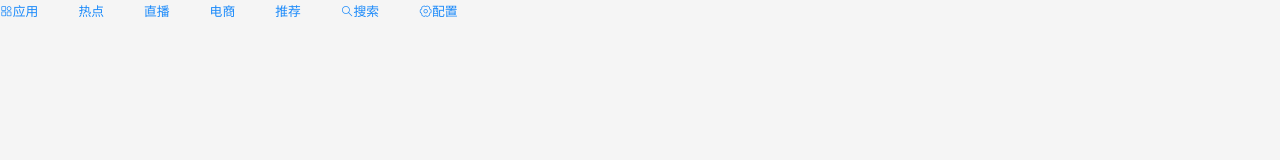
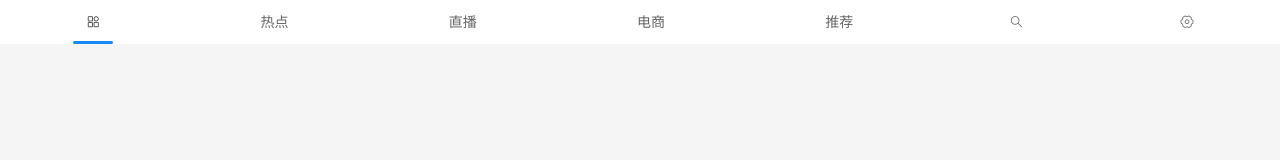
Before and after one commit to liuhailove/tcapp, a Vue app: page /#/home in a window 1280 px wide. Shown: the top 160 px of the page. Built offline with nearby package versions, Linux system fonts and the light colour scheme.

Commit message:
UI优化

```diff
--- a/package.json
+++ b/package.json
@@ -10,6 +10,7 @@
   },
   "dependencies": {
     "@vant/auto-import-resolver": "^1.0.2",
+    "@vant/touch-emulator": "^1.4.0",
     "amfe-flexible": "^2.2.1",
     "axios": "^1.6.3",
     "better-scroll": "^2.5.1",
--- a/src/App.vue
+++ b/src/App.vue
@@ -1,17 +1,35 @@
 <template>
- <div id="app">
-   <router-view/>
- </div>
+  <div id="app">
+    <router-view/>
+  </div>
 </template>
+<script setup>
+window.onload = function () {
+  document.addEventListener('touchstart', function (event) {
+    if (event.touches.length > 1) {
+      event.preventDefault()
+    }
+  })
+  document.addEventListener('gesturestart', function (event) {
+    event.preventDefault()
+  })
+}
+</script>
+
 <style lang="less">
-*{margin: 0;padding: 0;}
-html,body{
+* {
+  margin: 0;
+  padding: 0;
+}
+
+html, body {
   width: 100%;
   height: 100%;
   overflow-x: hidden;
   background: #f5f5f5;
 }
-#app{
+
+#app {
   height: 100%;
 }
 </style>
--- a/src/main.ts
+++ b/src/main.ts
@@ -25,6 +25,7 @@ import 'vant/lib/index.css';
 import router from '@/router';
 import "vant/es/toast/style"; //轻提示样式
 import "amfe-flexible";
+import '@vant/touch-emulator';
 
 const app = createApp(App);
 // setToastDefaultOptions({ duration: 800 }); //修改轻提示默认配置
--- a/src/views/home/Index.vue
+++ b/src/views/home/Index.vue
@@ -7,12 +7,6 @@
 
 <!--    </div>-->
 
-
-    <!--    &lt;!&ndash; 底部内容作者作品组件显示 &ndash;&gt;-->
-    <!--    <div  class="workBottom">-->
-    <!--      <input type="text" @keyup.enter="publish()" placeholder="善语结善缘，恶言伤人心" v-model.trim="chatText">-->
-    <!--      <van-icon name="guide-o" @click="publish()" color="#000" />-->
-    <!--    </div>-->
     <!-- 回到顶部按钮 -->
     <!--    <v-top/>-->
   </div>
@@ -75,12 +69,6 @@ const isSidebarVisible = ref(false);
 const handleTabClick = (tabId) => {
   console.info("sidebarVisible.value" + tabId);
 
-  // if (this.activeTab === tabId) {
-  //   this.sidebarVisible = !this.sidebarVisible;
-  // } else {
-  //   this.activeTab = tabId;
-  //   this.sidebarVisible = true;
-  // }
   if (tabId === 1) {
     this.sidebarVisible = true;
     isSidebarVisible.value = true;
@@ -106,41 +94,4 @@ const handleTabClick = (tabId) => {
 
 }
 
-.top-bar {
-  width: 80%;
-}
-
-
-//.workBottom {
-//  position: fixed;
-//  bottom: 0;
-//  left: 0;
-//  width: 100%;
-//  padding: 15px 0;
-//  display: flex;
-//  align-items: center;
-//  justify-content: space-evenly;
-//
-//  input {
-//    // 透明背景
-//    background-color: rgba(0, 0, 0, 0, 1);
-//    border: 0;
-//    margin-right: 5px;
-//    color: #fff;
-//    font-size: 16px;
-//    width: 75%;
-//    padding: 8px 0;
-//  }
-//
-//  input::-webkit-input-placeholder {
-//    color: #bababa;
-//    font-size: 14px;
-//  }
-//
-//  :deep(.van-icon-guide-o) {
-//    vertical-align: middle;
-//  }
-//}
-
-
 </style>
--- a/src/views/home/components/sidebar/TopBar.vue
+++ b/src/views/home/components/sidebar/TopBar.vue
@@ -1,21 +1,29 @@
 <template>
-  <div id="top-bar">
-    <van-space :size="40">
-      <div id="topBar" v-for="(item,index) in tobBar">
-        <van-icon size="1vw"
-                  color="#1989fa"
-                  @click="handleBarClick(index,item.name)"
-                  :name="item.icon"
-        >
+  <div id="top-bar" class="topBarContainer">
+    <!-- 导航项内容 -->
+    <!--    <van-grid :column-num="tobBar.length" :border="false" >-->
+    <!--      <van-grid-item v-for="(item,idx) in tobBar"-->
+    <!--                     :key="idx"-->
+    <!--                     :icon="item.icon"-->
+    <!--                     :text="item.title"-->
+    <!--                     @click="handleBarClick(idx,item.name)"-->
+    <!--      />-->
+    <!--    </van-grid>-->
+    <van-tabs v-model:active="active" sticky @click-tab="onClickTab">
+      <van-tab v-for="(item,idx) in tobBar" :name="item.to">
+        <template #title>
+          <van-icon :name="item.icon"/>
           {{ item.title }}
-        </van-icon>
-      </div>
-    </van-space>
+        </template>
+      </van-tab>
+    </van-tabs>
   </div>
 </template>
 <script setup lang="ts">
+
 const router = useRouter()
 
+const active = ref(0)
 const tobBar = ref([]);
 onMounted(() => {
   // 在下次 DOM 更新循环结束后执行回调
@@ -25,11 +33,16 @@ onMounted(() => {
   });
 })
 
+const onClickTab = (item) => {
+  console.info("onClickTab:" + item.name)
+  router.push(item.name);
+};
+
 const initData = () => {
   tobBar.value = [
     {
       name: "app",
-      title: "应用",
+      title: "",
       icon: "apps-o",
       to: "/app",
       id: 1,
@@ -64,14 +77,14 @@ const initData = () => {
     },
     {
       name: "search",
-      title: "搜索",
+      title: "",
       icon: "search",
       to: "/search",
       id: 6,
     },
     {
       name: "setting",
-      title: "配置",
+      title: "",
       icon: "setting-o",
       to: "/setting",
       id: 7,
@@ -83,3 +96,10 @@ const handleBarClick = (index, name) => {
   router.push(name);
 }
 </script>
+
+<style lang="less" scoped>
+.topBarContainer {
+  height: 30px;
+  width: 100%;
+}
+</style>
--- a/src/views/mall/Index.vue
+++ b/src/views/mall/Index.vue
@@ -1,8 +1,9 @@
 <template>
   <div>
     <div v-if="!isShowLoading">
+      <top-bar/>
       <!-- 搜索框 -->
-      <goods-search />
+      <goods-search/>
 
       <!-- 快捷导航 -->
       <quick-nav/>
@@ -26,10 +27,8 @@
   </div>
 </template>
 <script setup lang="ts">
-// import {advertList} from '@/api/home'
-// import {categoryList} from '@/api/category'
-// import {goodsList} from '@/api/goods'
 
+import TopBar from '@/views/home/components/sidebar/TopBar.vue';
 import loading from '@/components/loading/LoadingGif.vue';
 import AdCarousel from '@/views/mall/components/AdCarousel/Index.vue';
 import CategoryNav from '@/views/mall/components/CategoryNav/Index.vue';
--- a/src/views/mall/components/QuickNav/Index.vue
+++ b/src/views/mall/components/QuickNav/Index.vue
@@ -1,16 +1,107 @@
 <template>
-  <div id="quickNav">
-    <van-grid clickable :column-num="10" :border="false">
-      <van-grid-item icon="orders-o" text="我的订单" to="/" />
-      <van-grid-item icon="gold-coin-o" text="手机充值" to="/" />
-      <van-grid-item icon="shop-o" text="同辰超市" to="/" badge="券" />
-      <van-grid-item icon="chat-o" text="客服消息" to="/" badge="99+" />
-      <van-grid-item icon="logistics" text="商品物流" to="/"/>
-      <van-grid-item icon="cash-back-record-o" text="退货售后" to="/"/>
-      <van-grid-item icon="shop-collect-o" text="关注店铺" to="/"/>
-      <van-grid-item icon="new-arrival-o" text="试用领取" to="/"/>
-      <van-grid-item icon="hot-sale-o" text="热卖" dot to="/"/>
-      <van-grid-item icon="start-o" text="收藏" url="https://github.com" />
-    </van-grid>
+  <div id="quickNav" class="quickNavContainer">
+    <van-swipe @change="handleSwipeChange">
+      <van-swipe-item v-for="(item, index) in navItems" :key="index">
+        <!-- 导航项内容 -->
+        <van-grid :column-num="item.gridItems.length" :border="false" :square="true" @click="handleGridClick">
+          <van-grid-item v-for="(gridItem,idx) in item.gridItems" :key="idx" :icon="gridItem.icon" :text="gridItem.text"/>
+        </van-grid>
+      </van-swipe-item>
+    </van-swipe>
   </div>
 </template>
+
+<script setup>
+const activeIndex = ref(0)
+const show = ref(true)
+var navItems = ref([
+  {
+    gridItems: [
+      {
+        icon: "orders-o",
+        text: "我的订单",
+        to: "/",
+        badge: ""
+      },
+      {
+        icon: "gold-coin-o",
+        text: "手机充值",
+        to: "/",
+        badge: ""
+      },
+      {
+        icon: "shop-o",
+        text: "同辰超市",
+        to: "/",
+        badge: "券"
+      },
+      {
+        icon: "chat-o",
+        text: "客服消息",
+        to: "/",
+        badge: "99"
+      },
+      {
+        icon: "logistics",
+        text: "商品物流",
+        to: "/",
+        badge: ""
+      },
+    ]
+  },
+  {
+    gridItems: [
+      {
+        icon: "cash-back-record-o",
+        text: "退货售后",
+        to: "/",
+        badge: ""
+      },
+      {
+        icon: "shop-collect-o",
+        text: "关注店铺",
+        to: "/",
+        badge: ""
+      },
+      {
+        icon: "new-arrival-o",
+        text: "试用领取",
+        to: "/",
+        badge: ""
+      },
+      {
+        icon: "hot-sale-o",
+        text: "热卖",
+        to: "/",
+        badge: ""
+      },
+      {
+        icon: "start-o",
+        text: "收藏",
+        to: "/",
+        badge: ""
+      },
+    ]
+  }
+])
+const handleGridClick = (index) => {
+  // 处理导航项点击事件
+  console.log('点击了导航项', index);
+}
+const handleSwipeChange = (index) => {
+  console.info("handleSwipeChange:" + index)
+  // 根据滑动方向切换内容
+  if (index > activeIndex) {
+    // 向左滑动
+    activeIndex.value = index;
+  } else {
+    // 向右滑动
+    activeIndex.value = index;
+  }
+}
+</script>
+<style lang="less" scoped>
+//.quickNavContainer {
+//  width: 100%; /* 设置容器宽度为 100% */
+//}
+</style>
--- a/src/views/mall/components/search/Index.vue
+++ b/src/views/mall/components/search/Index.vue
@@ -1,5 +1,5 @@
 <template>
-  <div>
+  <div class="searchContainer">
     <van-search
         v-model="searchValue"
         input-align="center"
@@ -23,3 +23,8 @@
 <script setup>
 const searchValue = ref('手机号码充值');
 </script>
+<style lang="less">
+.searchContainer{
+  margin-top: 10px;
+}
+</style>
```
Also changed, not shown: src/views/dashboard/Index.vue (+2 -11 lines), 2 other files (tests, documents, lock files or other folders).
